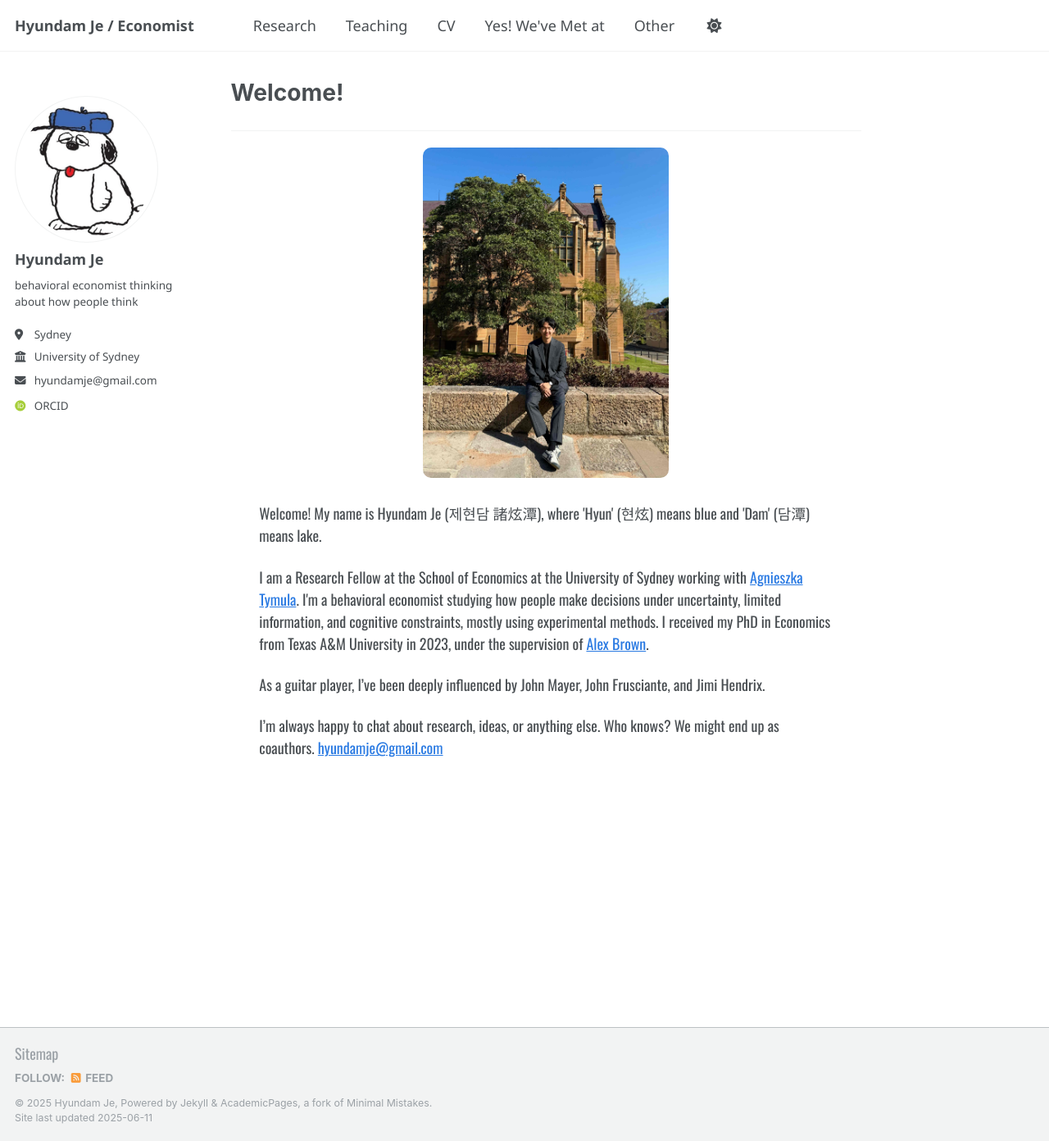
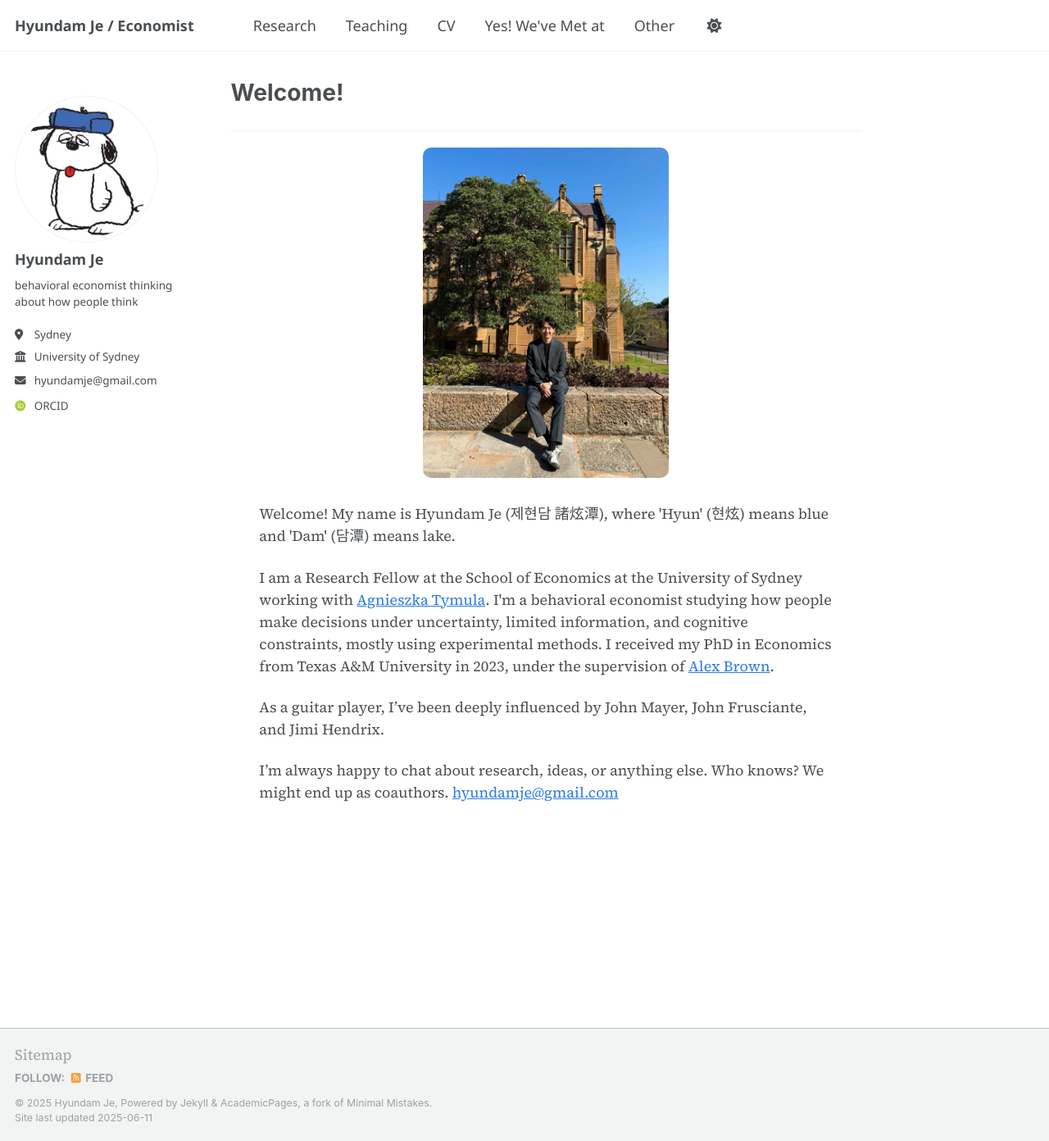
Before and after one commit to hyundamje/hyundamje.github.io, a Jekyll site: the page built from _pages/about.md, in a window 1280 px wide and 1392 px high. Shown: the whole window at 82% size. Built offline with Jekyll 4.4.1, drawn with Linux system fonts in a browser that asks for light colours; some web fonts are replaced.

Commit message:
Update _base.scss

```diff
--- a/_sass/layout/_base.scss
+++ b/_sass/layout/_base.scss
@@ -16,9 +16,9 @@ body {
   padding: $masthead-height 0 0;
   padding-bottom: 9em;
   //font-family: 'Libre Baskerville', serif;
-  // font-family: 'Source Serif 4', serif;
+   font-family: 'Source Serif 4', serif;
   // font-family: 'Cormorant Garamond', serif;
-   font-family: 'Oswald', sans-serif;
+
 
   line-height: 1.5;
   font-weight: 400;
```
